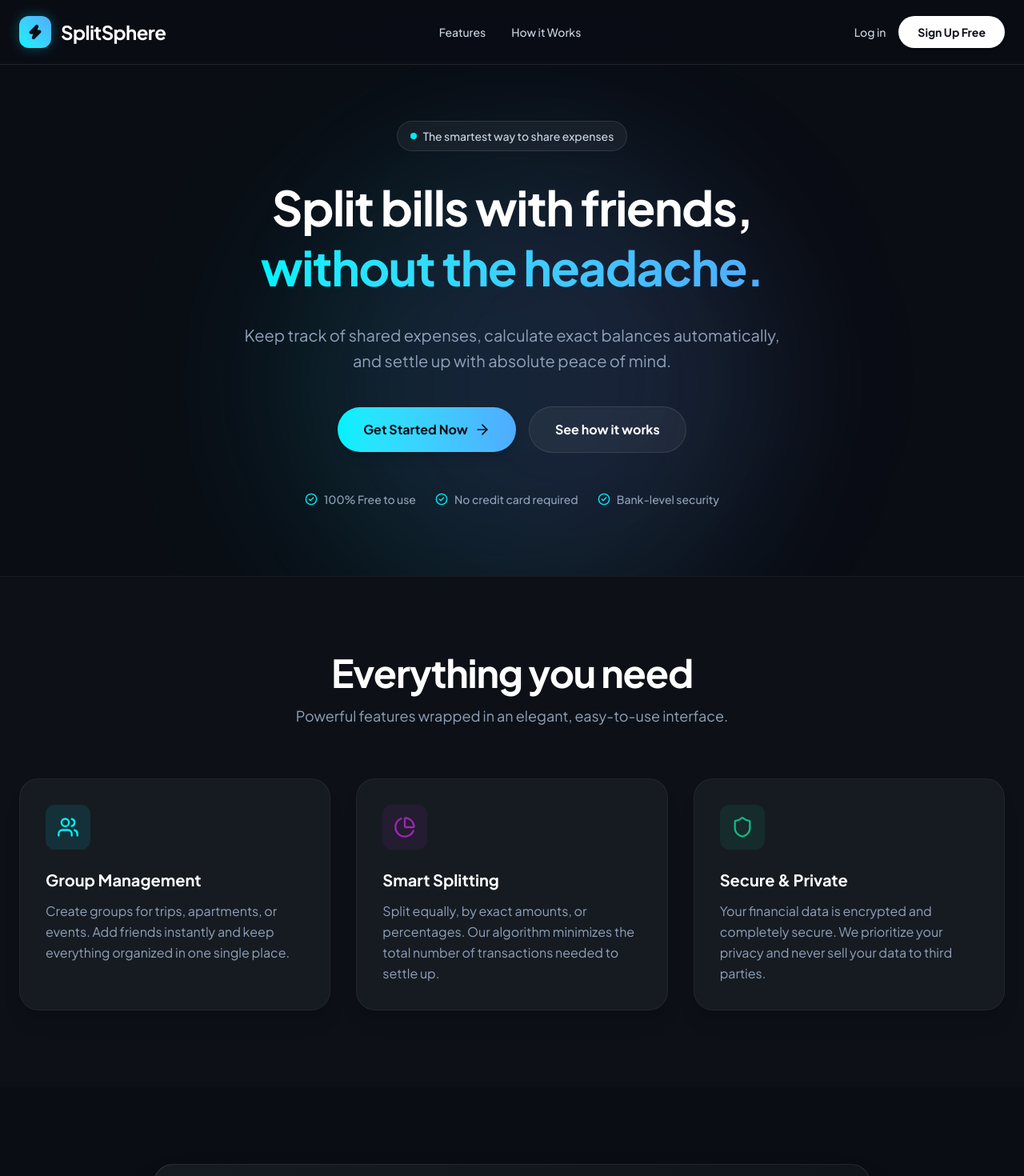
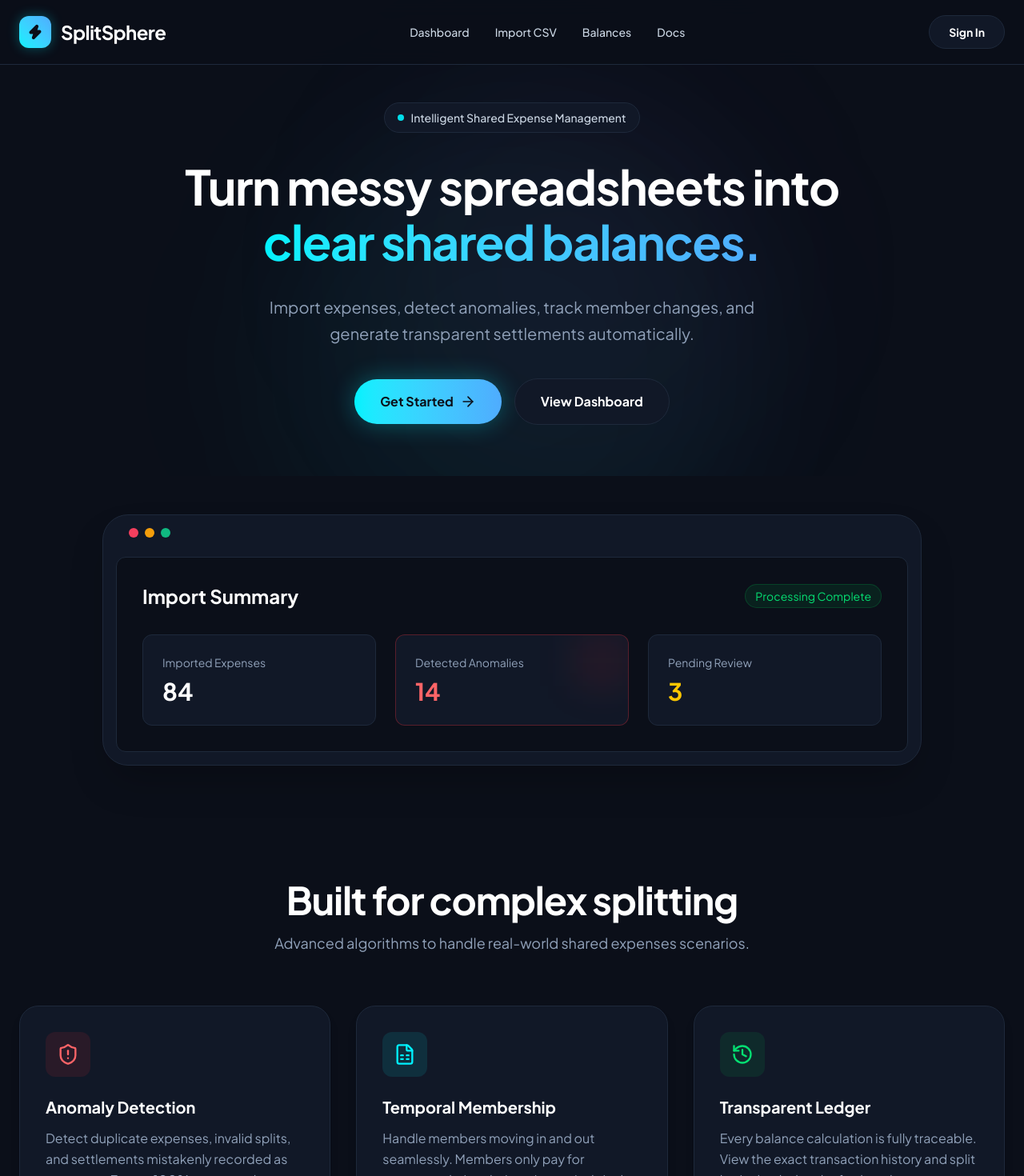
Before and after one commit to devyansh770-hue/shared-expenses-app, a Next.js app: page / in a window 1280 px wide. Shown: the top 1470 px of the page at 80% size. Built offline with nearby package versions, Linux system fonts and the light colour scheme.

Commit message:
feat: align landing page content with specific assignment requirements and improve contrast

```diff
--- a/app/page.tsx
+++ b/app/page.tsx
@@ -1,149 +1,163 @@
 import Link from 'next/link';
-import { ArrowRight, PieChart, Users, Shield, Zap, CheckCircle2 } from 'lucide-react';
+import { ArrowRight, FileSpreadsheet, ShieldAlert, History, Zap } from 'lucide-react';
 
 export default function LandingPage() {
   return (
-    <div className="min-h-screen bg-[#0a0d14] text-white font-sans">
+    <div className="min-h-screen bg-[#0B0F19] text-white font-sans selection:bg-[#00f2fe]/30">
 
       {/* Navigation */}
-      <nav className="fixed top-0 w-full z-50 bg-[#0a0d14]/90 backdrop-blur-md border-b border-white/10">
+      <nav className="fixed top-0 w-full z-50 bg-[#0B0F19]/90 backdrop-blur-md border-b border-[#1E293B]">
         <div className="max-w-7xl mx-auto px-6 h-20 flex items-center justify-between">
           <Link href="/" className="flex items-center gap-3 hover:opacity-80 transition-opacity">
             <div className="w-10 h-10 rounded-xl bg-gradient-to-tr from-[#00f2fe] to-[#4facfe] flex items-center justify-center shadow-[0_0_15px_rgba(0,242,254,0.3)]">
-              <Zap className="w-5 h-5 text-[#0a0d14] fill-[#0a0d14]" />
+              <Zap className="w-5 h-5 text-[#0B0F19] fill-[#0B0F19]" />
             </div>
             <span className="text-2xl font-bold tracking-tight text-white">SplitSphere</span>
           </Link>
 
           <div className="hidden md:flex items-center gap-8">
-            <Link href="#features" className="text-sm font-medium text-slate-300 hover:text-white transition-colors">Features</Link>
-            <Link href="#how-it-works" className="text-sm font-medium text-slate-300 hover:text-white transition-colors">How it Works</Link>
+            <Link href="/dashboard" className="text-sm font-medium text-slate-300 hover:text-white transition-colors">Dashboard</Link>
+            <Link href="/dashboard/import" className="text-sm font-medium text-slate-300 hover:text-white transition-colors">Import CSV</Link>
+            <Link href="/dashboard" className="text-sm font-medium text-slate-300 hover:text-white transition-colors">Balances</Link>
+            <Link href="#" className="text-sm font-medium text-slate-300 hover:text-white transition-colors">Docs</Link>
           </div>
 
           <div className="flex items-center gap-4">
             <Link
               href="/login"
-              className="hidden md:block text-sm font-medium text-slate-300 hover:text-white transition-colors"
+              className="px-6 py-2.5 rounded-full text-sm font-bold bg-[#111827] text-white border border-[#1E293B] hover:bg-[#1E293B] transition-all"
             >
-              Log in
-            </Link>
-            <Link
-              href="/signup"
-              className="px-6 py-2.5 rounded-full text-sm font-bold bg-white text-[#0a0d14] hover:bg-slate-200 transition-all shadow-md"
-            >
-              Sign Up Free
+              Sign In
             </Link>
           </div>
         </div>
       </nav>
 
       {/* Hero Section */}
-      <main className="pt-32 pb-16 px-6 relative flex flex-col items-center justify-center text-center min-h-[90vh]">
+      <main className="pt-32 pb-16 px-6 relative flex flex-col items-center justify-center text-center">
         {/* Background Gradients */}
         <div className="absolute inset-0 overflow-hidden pointer-events-none">
-          <div className="absolute top-1/4 left-1/2 -translate-x-1/2 w-[600px] h-[600px] bg-[#00f2fe]/10 rounded-full blur-[100px]" />
-          <div className="absolute bottom-0 right-1/4 w-[500px] h-[500px] bg-[#9c27b0]/10 rounded-full blur-[100px]" />
+          <div className="absolute top-1/4 left-1/2 -translate-x-1/2 w-[600px] h-[600px] bg-[#00f2fe]/5 rounded-full blur-[100px]" />
+          <div className="absolute bottom-0 right-1/4 w-[500px] h-[500px] bg-[#9c27b0]/5 rounded-full blur-[100px]" />
         </div>
 
         <div className="max-w-4xl mx-auto relative z-10 flex flex-col items-center">
-          <div className="inline-flex items-center gap-2 px-4 py-2 rounded-full border border-white/10 bg-white/5 mb-8">
+          <div className="inline-flex items-center gap-2 px-4 py-2 rounded-full border border-[#1E293B] bg-[#111827] mb-8">
             <span className="w-2 h-2 rounded-full bg-[#00f2fe] animate-pulse" />
-            <span className="text-sm font-medium text-slate-300">The smartest way to share expenses</span>
+            <span className="text-sm font-medium text-slate-300">Intelligent Shared Expense Management</span>
           </div>
 
-          <h1 className="text-4xl md:text-6xl font-bold tracking-tight mb-8 leading-tight text-white">
-            Split bills with friends, <br />
+          <h1 className="text-4xl md:text-5xl lg:text-6xl font-bold tracking-tight mb-8 leading-[1.15] text-white">
+            Turn messy spreadsheets into <br className="hidden md:block" />
             <span className="text-transparent bg-clip-text bg-gradient-to-r from-[#00f2fe] to-[#4facfe]">
-              without the headache.
+              clear shared balances.
             </span>
           </h1>
 
           <p className="text-lg md:text-xl text-slate-400 mb-10 max-w-2xl mx-auto leading-relaxed">
-            Keep track of shared expenses, calculate exact balances automatically, and settle up with absolute peace of mind.
+            Import expenses, detect anomalies, track member changes, and generate transparent settlements automatically.
           </p>
 
           <div className="flex flex-col sm:flex-row items-center justify-center gap-4 w-full sm:w-auto">
             <Link
               href="/signup"
-              className="w-full sm:w-auto px-8 py-4 rounded-full text-base font-bold bg-gradient-to-r from-[#00f2fe] to-[#4facfe] text-[#0a0d14] hover:opacity-90 transition-opacity flex items-center justify-center gap-2 shadow-lg"
+              className="w-full sm:w-auto px-8 py-4 rounded-full text-base font-bold bg-gradient-to-r from-[#00f2fe] to-[#4facfe] text-[#0B0F19] hover:opacity-90 transition-opacity flex items-center justify-center gap-2 shadow-[0_0_30px_rgba(0,242,254,0.3)]"
             >
-              Get Started Now
+              Get Started
               <ArrowRight className="w-5 h-5" />
             </Link>
             <Link
-              href="#features"
-              className="w-full sm:w-auto px-8 py-4 rounded-full text-base font-bold bg-white/5 text-white border border-white/10 hover:bg-white/10 transition-colors flex items-center justify-center"
+              href="/dashboard"
+              className="w-full sm:w-auto px-8 py-4 rounded-full text-base font-bold bg-[#111827] text-white border border-[#1E293B] hover:bg-[#1E293B] transition-colors flex items-center justify-center"
             >
-              See how it works
+              View Dashboard
             </Link>
-          </div>
-
-          <div className="mt-12 flex flex-wrap justify-center gap-6 text-slate-400 text-sm font-medium">
-            <div className="flex items-center gap-2"><CheckCircle2 className="w-4 h-4 text-[#00f2fe]" /> 100% Free to use</div>
-            <div className="flex items-center gap-2"><CheckCircle2 className="w-4 h-4 text-[#00f2fe]" /> No credit card required</div>
-            <div className="flex items-center gap-2"><CheckCircle2 className="w-4 h-4 text-[#00f2fe]" /> Bank-level security</div>
           </div>
         </div>
       </main>
 
+      {/* Mock Product Dashboard Screenshot */}
+      <section className="py-12 px-6 relative z-10">
+        <div className="max-w-5xl mx-auto">
+          <div className="rounded-[2rem] p-4 bg-[#111827] border border-[#1E293B] shadow-2xl relative overflow-hidden">
+             {/* Mock UI Header */}
+             <div className="flex items-center gap-2 mb-6 px-4">
+               <div className="w-3 h-3 rounded-full bg-[#f43f5e]"></div>
+               <div className="w-3 h-3 rounded-full bg-[#f59e0b]"></div>
+               <div className="w-3 h-3 rounded-full bg-[#10b981]"></div>
+             </div>
+
+             {/* Mock Dashboard Content */}
+             <div className="bg-[#0B0F19] rounded-xl border border-[#1E293B] p-8">
+               <div className="flex justify-between items-center mb-8">
+                 <h3 className="text-2xl font-bold">Import Summary</h3>
+                 <span className="px-3 py-1 rounded-full bg-green-500/10 text-green-400 text-sm border border-green-500/20">Processing Complete</span>
+               </div>
+
+               <div className="grid grid-cols-1 md:grid-cols-3 gap-6">
+                 <div className="p-6 rounded-xl bg-[#111827] border border-[#1E293B]">
+                   <p className="text-sm text-slate-400 mb-2">Imported Expenses</p>
+                   <p className="text-3xl font-bold text-white">84</p>
+                 </div>
+                 <div className="p-6 rounded-xl bg-[#111827] border border-red-500/30 relative overflow-hidden">
+                   <div className="absolute top-0 right-0 w-16 h-16 bg-red-500/10 blur-xl"></div>
+                   <p className="text-sm text-slate-400 mb-2">Detected Anomalies</p>
+                   <p className="text-3xl font-bold text-red-400">14</p>
+                 </div>
+                 <div className="p-6 rounded-xl bg-[#111827] border border-[#1E293B]">
+                   <p className="text-sm text-slate-400 mb-2">Pending Review</p>
+                   <p className="text-3xl font-bold text-yellow-400">3</p>
+                 </div>
+               </div>
+             </div>
+          </div>
+        </div>
+      </section>
+
       {/* Features Section */}
-      <section id="features" className="py-24 px-6 relative bg-[#0d1117] border-t border-white/5">
+      <section id="features" className="py-24 px-6 relative bg-[#0B0F19]">
         <div className="max-w-7xl mx-auto relative z-10">
           <div className="text-center mb-16">
-            <h2 className="text-3xl md:text-5xl font-bold tracking-tight mb-4 text-white">Everything you need</h2>
-            <p className="text-slate-400 text-lg max-w-2xl mx-auto">Powerful features wrapped in an elegant, easy-to-use interface.</p>
+            <h2 className="text-3xl md:text-5xl font-bold tracking-tight mb-4 text-white">Built for complex splitting</h2>
+            <p className="text-slate-400 text-lg max-w-2xl mx-auto">Advanced algorithms to handle real-world shared expenses scenarios.</p>
           </div>
 
           <div className="grid md:grid-cols-3 gap-8">
-            <div className="p-8 rounded-3xl bg-[#161b22] border border-white/5 hover:border-white/10 transition-colors shadow-xl">
-              <div className="w-14 h-14 rounded-xl bg-[#00f2fe]/10 flex items-center justify-center mb-6">
-                <Users className="w-7 h-7 text-[#00f2fe]" />
+            <div className="p-8 rounded-3xl bg-[#111827] border border-[#1E293B] hover:border-[#00f2fe]/50 transition-colors shadow-lg">
+              <div className="w-14 h-14 rounded-xl bg-red-500/10 flex items-center justify-center mb-6">
+                <ShieldAlert className="w-7 h-7 text-red-400" />
               </div>
-              <h3 className="text-xl font-bold mb-3 text-white">Group Management</h3>
+              <h3 className="text-xl font-bold mb-3 text-white">Anomaly Detection</h3>
               <p className="text-slate-400 leading-relaxed text-base">
-                Create groups for trips, apartments, or events. Add friends instantly and keep everything organized in one single place.
+                Detect duplicate expenses, invalid splits, and settlements mistakenly recorded as expenses. Ensure 100% accurate data.
               </p>
             </div>
 
-            <div className="p-8 rounded-3xl bg-[#161b22] border border-white/5 hover:border-white/10 transition-colors shadow-xl">
-              <div className="w-14 h-14 rounded-xl bg-[#9c27b0]/10 flex items-center justify-center mb-6">
-                <PieChart className="w-7 h-7 text-[#9c27b0]" />
+            <div className="p-8 rounded-3xl bg-[#111827] border border-[#1E293B] hover:border-[#4facfe]/50 transition-colors shadow-lg">
+              <div className="w-14 h-14 rounded-xl bg-[#00f2fe]/10 flex items-center justify-center mb-6">
+                <FileSpreadsheet className="w-7 h-7 text-[#00f2fe]" />
               </div>
-              <h3 className="text-xl font-bold mb-3 text-white">Smart Splitting</h3>
+              <h3 className="text-xl font-bold mb-3 text-white">Temporal Membership</h3>
               <p className="text-slate-400 leading-relaxed text-base">
-                Split equally, by exact amounts, or percentages. Our algorithm minimizes the total number of transactions needed to settle up.
+                Handle members moving in and out seamlessly. Members only pay for expenses during their active periods in the group.
               </p>
             </div>
 
-            <div className="p-8 rounded-3xl bg-[#161b22] border border-white/5 hover:border-white/10 transition-colors shadow-xl">
-              <div className="w-14 h-14 rounded-xl bg-[#10b981]/10 flex items-center justify-center mb-6">
-                <Shield className="w-7 h-7 text-[#10b981]" />
+            <div className="p-8 rounded-3xl bg-[#111827] border border-[#1E293B] hover:border-green-500/50 transition-colors shadow-lg">
+              <div className="w-14 h-14 rounded-xl bg-green-500/10 flex items-center justify-center mb-6">
+                <History className="w-7 h-7 text-green-400" />
               </div>
-              <h3 className="text-xl font-bold mb-3 text-white">Secure & Private</h3>
+              <h3 className="text-xl font-bold mb-3 text-white">Transparent Ledger</h3>
               <p className="text-slate-400 leading-relaxed text-base">
-                Your financial data is encrypted and completely secure. We prioritize your privacy and never sell your data to third parties.
+                Every balance calculation is fully traceable. View the exact transaction history and split logic that led to the final settlement.
               </p>
             </div>
           </div>
         </div>
       </section>
 
-      {/* CTA Section */}
-      <section className="py-24 px-6 relative">
-        <div className="max-w-4xl mx-auto text-center bg-gradient-to-br from-[#161b22] to-[#0a0d14] border border-white/10 rounded-3xl p-10 md:p-16 shadow-2xl">
-          <h2 className="text-3xl md:text-5xl font-bold tracking-tight mb-6 text-white">Ready to stop arguing over bills?</h2>
-          <p className="text-slate-400 mb-10 max-w-xl mx-auto text-lg">Join thousands of users who are already saving time and avoiding awkward conversations.</p>
-          <Link
-            href="/signup"
-            className="inline-flex px-10 py-4 rounded-full text-lg font-bold bg-white text-[#0a0d14] hover:bg-slate-200 transition-colors shadow-lg"
-          >
-            Create your free account
-          </Link>
-        </div>
-      </section>
-
       {/* Footer */}
-      <footer className="border-t border-white/10 py-10 px-6 bg-[#0a0d14]">
+      <footer className="border-t border-[#1E293B] py-10 px-6 bg-[#0B0F19]">
         <div className="max-w-7xl mx-auto flex flex-col md:flex-row justify-between items-center gap-6">
           <div className="flex items-center gap-3">
             <Zap className="w-5 h-5 text-[#00f2fe] fill-[#00f2fe]" />
```
